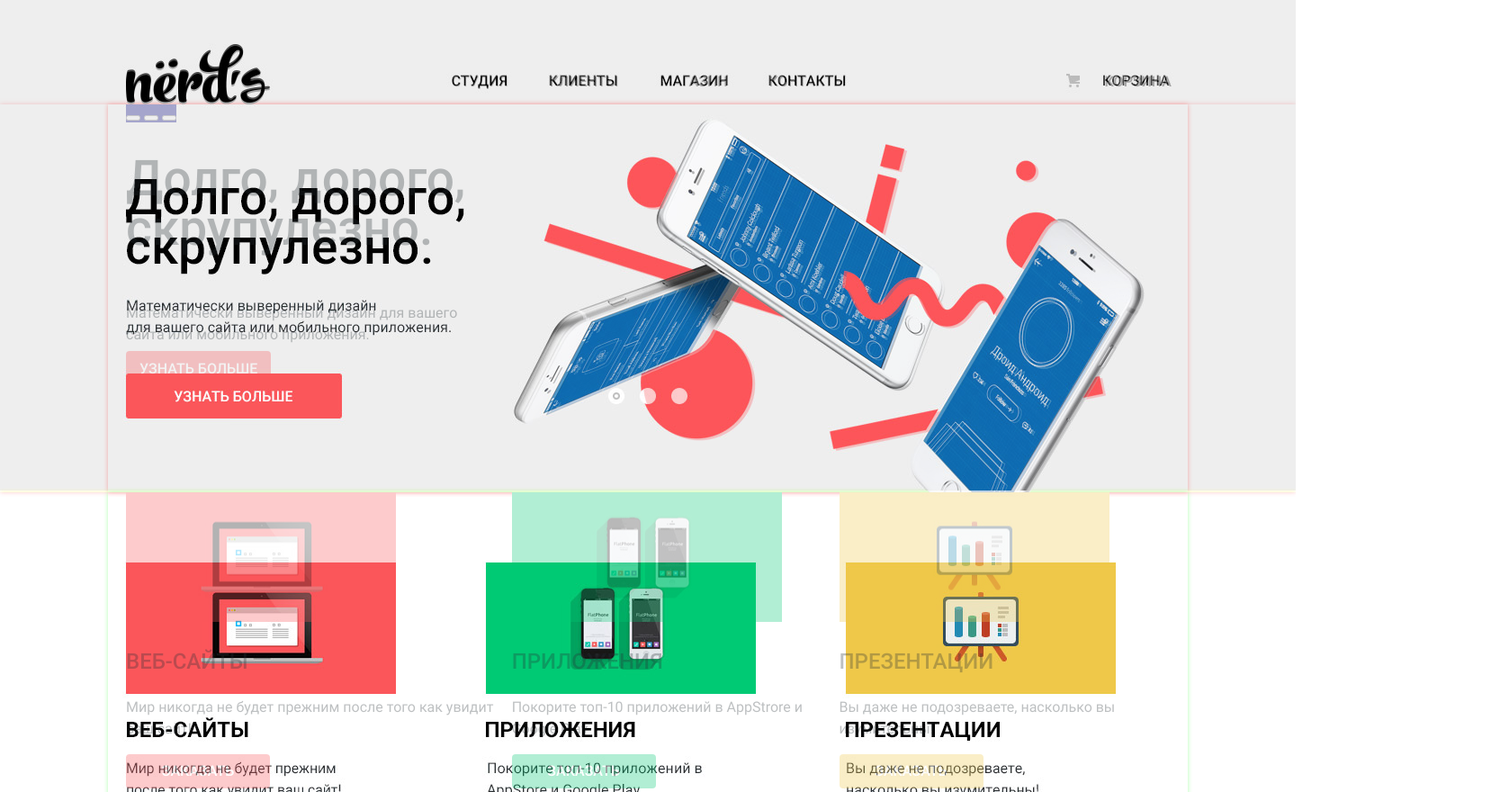
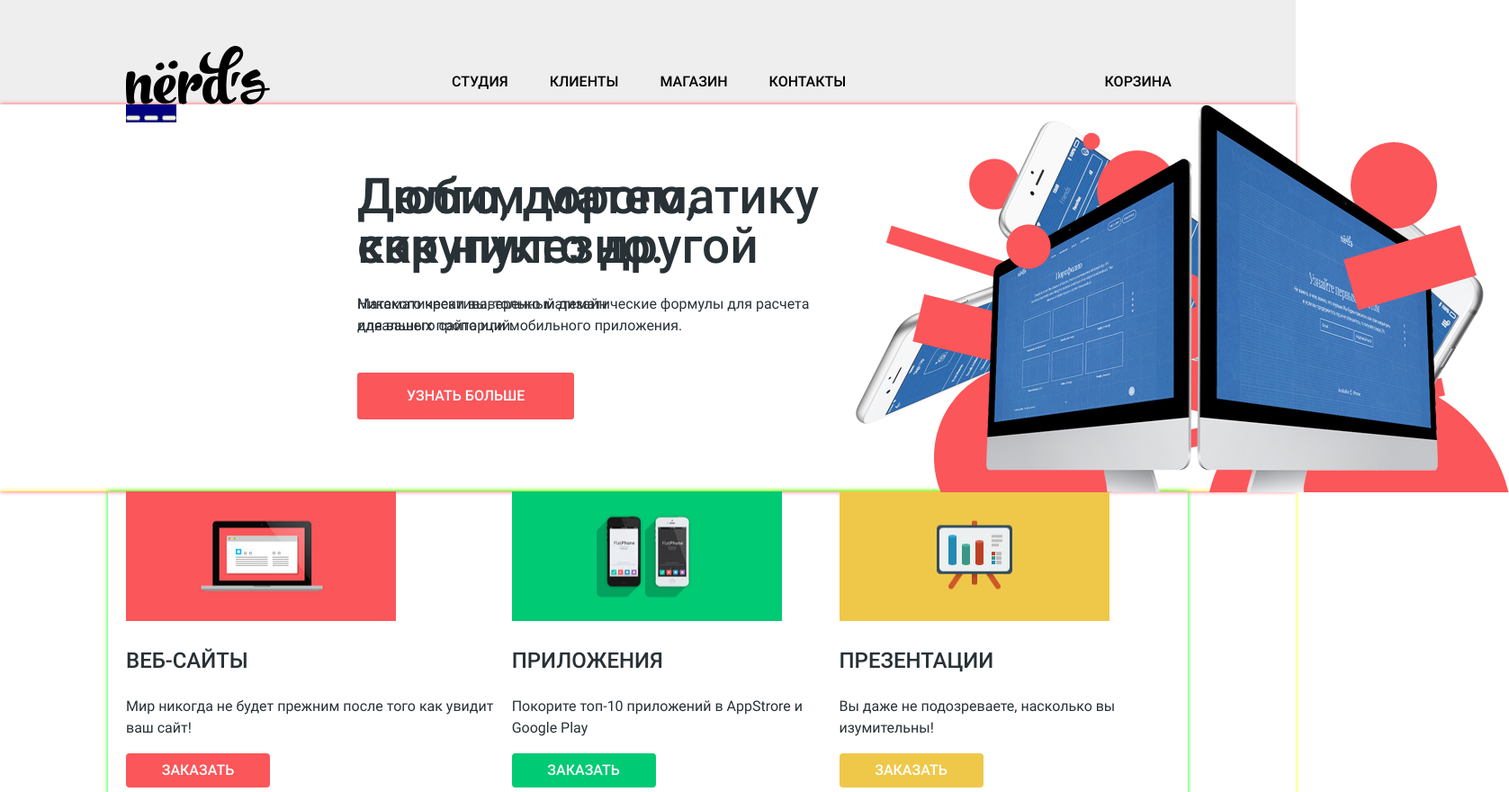
Before and after one commit to cybersunt/367171-nerds, a website: page source/index.html in a window 1280 px wide. Shown: the top 880 px of the page at 90% size, 1677 px wide, since content can reach past the window. Drawn offline with nearby package versions, Linux system fonts and the light colour scheme; files that its build step writes are made by us from their sources; files whose address does not match are found by name.

Commit message:
Add styles fot slider

```diff
--- a/source/css/base/scaffolding.css
+++ b/source/css/base/scaffolding.css
@@ -9,9 +9,6 @@ html {
 body {
   margin: 0;
   padding: 0;
-
-  background: url('../img/nerds-index.jpg') 0 0 no-repeat;
-  opacity: 0.3;
 }
 
 .visually-hidden {
--- a/source/css/path/style.css
+++ b/source/css/path/style.css
@@ -5,8 +5,8 @@
 @import url('../styles/header.css');
 @import url('../styles/main-nav.css');
 @import url('../styles/user-nav.css');
+@import url('../styles/btn.css');
 @import url('../styles/slider.css');
-@import url('../styles/btn.css');
 @import url('../styles/services.css');
 @import url('../styles/studio-info.css');
 @import url('../styles/features.css');
--- a/source/css/styles/slider.css
+++ b/source/css/styles/slider.css
@@ -1,5 +1,6 @@
 .slider {
   box-shadow: 0 0 5px #fb565a;
+  min-height: 430px;
 }
 
 .slider__wrap {
@@ -20,30 +21,42 @@
 
 .slider__item {
   display: none;
+  position: absolute;
+  left: 397px;
 }
 
 .slider__item--active {
-  display: block;
-
   display: flex;
   justify-content: space-between;
+}
+
+.slider__info {
+  width: 520px;
 }
 
 .slider__caption {
   font-weight: 500;
   font-size: 55px;
   line-height: 55px;
+  margin: 0 0 25px 0;
+  padding-top: 75px;
 }
 
 .slider__desc {
   line-height: 24px;
   color: #283136;
+  margin: 0 0 40px 0;
 }
 
 .slider__img {
   display: block;
 }
 
+.slider__btn {
+  display: inline-block;
+  padding: 17px 55px;
+}
+
 .slider__toggles {
   position: absolute;
   background-color: navy;
--- a/source/index.html
+++ b/source/index.html
@@ -47,15 +47,15 @@
         <div class="slider__wrap">
           <h2 class="visually-hidden">Слайдер</h2>
           <ul class="slider__list">
-            <li class="slider__item  slider__item--active">
+            <li class="slider__item slider__item--active">
               <div class="slider__info">
                 <p class="slider__caption">Долго, дорого, скрупулезно.</p>
-                <p class="slider__desc">Математически выверенный дизайн для вашего сайта или мобильного приложения.</p>
+                <p class="slider__desc">Математически выверенный дизайн <br>для вашего сайта или мобильного приложения.</p>
                 <a class="btn slider__btn" href="#">Узнать больше</a>
               </div>
               <img class="slider__img" src="img/content/slide1.png" alt="Мобильные телефоны" width="760" height="431" />
             </li>
-            <li class="slider__item">
+            <li class="slider__item slider__item--active">
               <div class="slider__info">
                 <p class="slider__caption">Любим математику как никто другой</p>
                 <p class="slider__desc">Никакого креатива, только математические формулы для расчета идеальных пропорций.</p>
```
Also changed, not shown: source/catalog.html (+1 -1 lines).
